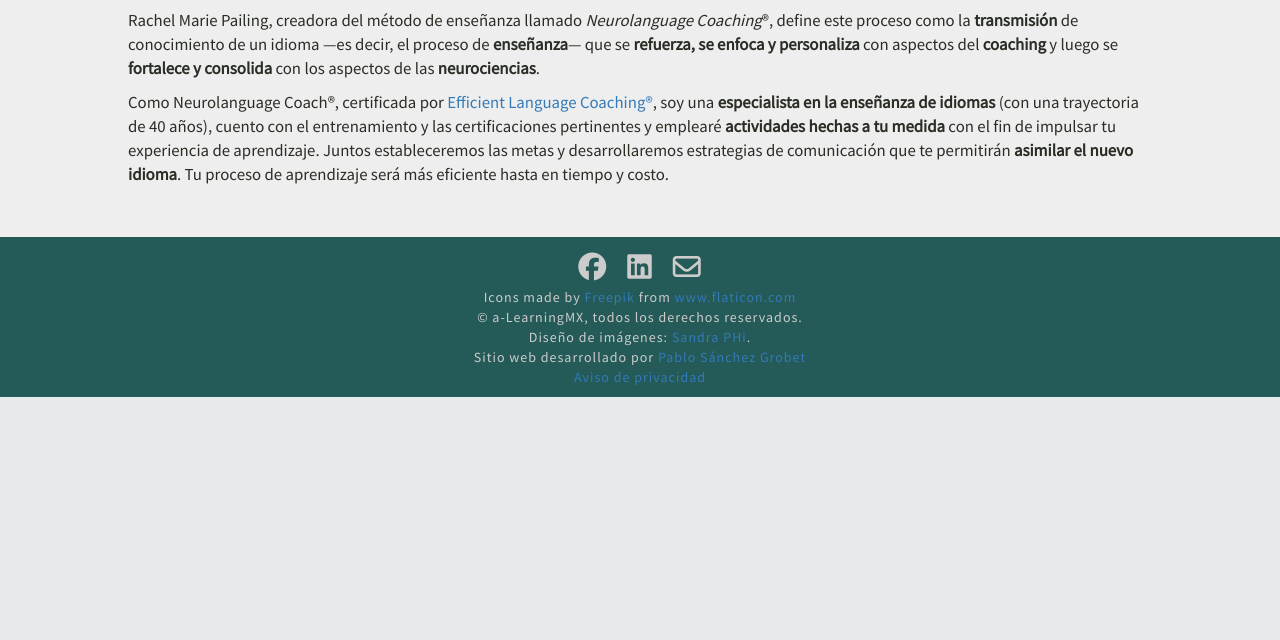
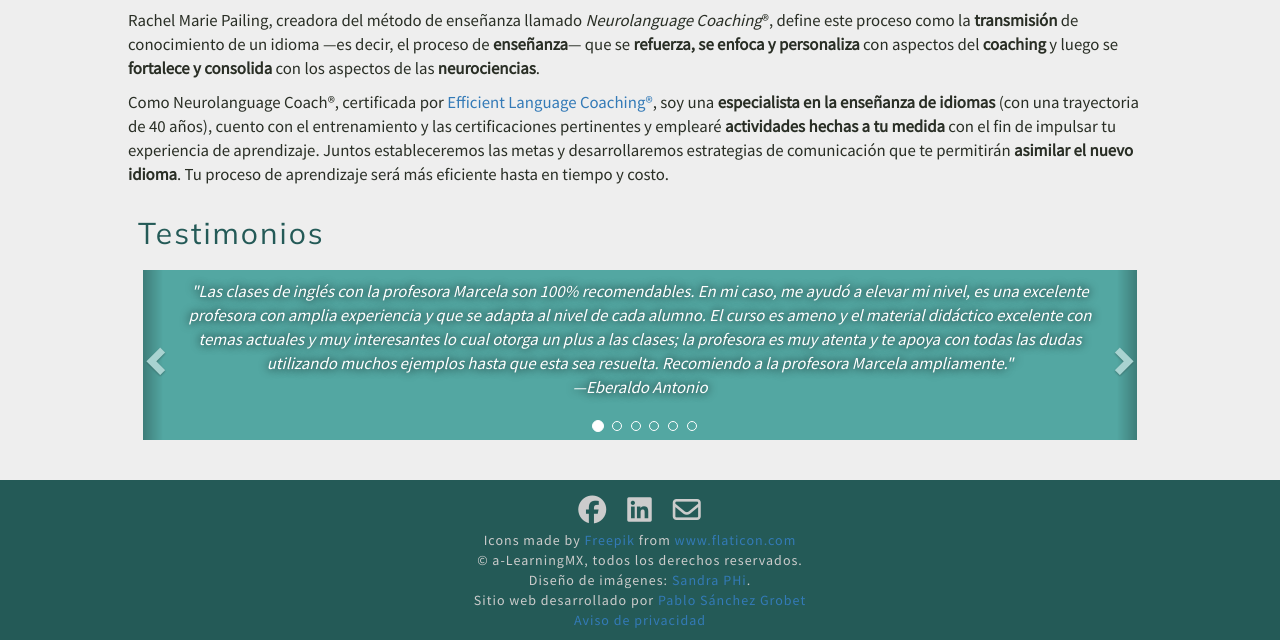
Before and after one commit to PSGrobet/a-learningmx, a PHP site: page /nlc.html in a window 1280 px wide. Shown: the part 835-1475 px from the top of the page. Before the commit the page ends 1232 px from the top, so only its background shows below. Run offline with PHP 8.4, Linux system fonts and the light colour scheme; some libraries are stand-ins or nearby versions.

Commit message:
add carrusel de testimonios

```diff
--- a/contacto.html
+++ b/contacto.html
@@ -101,7 +101,12 @@
                         <input type="radio" id="recomendacion" name="medio" value="Recomendación">
                         <label for="recomendacion">Recomendación</label>
                     </div>
+                    <div class="opcion">
+                        <input type="radio" id="linkedin" name="medio" value="Recomendación">
+                        <label for="linkedin">LinkedIn</label>
+                    </div>
                 </div>
+
             </fieldset>
             <div class="botones">
                 <input type="submit" value="Enviar" id="submit-btn">
--- a/css/styles-timeline.css
+++ b/css/styles-timeline.css
@@ -149,7 +149,7 @@ html, body {
   position: relative;
   margin-bottom: 20px; }
   .timeline-img-header h2 {
-    color: #ffffff;
+    color: #ffffff !important;
     position: absolute;
     bottom: 5px;
     left: 20px; }
--- a/css/styles.css
+++ b/css/styles.css
@@ -107,13 +107,15 @@
             height: 200px; } }
     .contacto form fieldset {
       border: 1px solid #53bdc5;
-      padding: 0 10px; }
+      padding: 10px 10px; }
       .contacto form fieldset legend + div {
         display: -webkit-box;
         display: -ms-flexbox;
         display: flex;
         -ms-flex-pack: distribute;
-            justify-content: space-around; }
+            justify-content: space-around;
+        -ms-flex-wrap: wrap;
+            flex-wrap: wrap; }
         @media screen and (max-width: 660px) {
           .contacto form fieldset legend + div {
             -webkit-box-orient: vertical;
@@ -145,7 +147,7 @@
       .contacto .botones #submit-btn:hover, .contacto .botones #submit-btn:active {
         background-color: #398d88; }
 
-.container {
+.container-portada {
   position: relative;
   padding: 0;
   width: 100%;
@@ -182,7 +184,9 @@
     background-position: 100%; } }
 
 .texto {
-  font-family: 'Petit Formal Script', cursive;
+  font-family: 'Source Sans Pro', cursive;
+  font-style: italic;
+  letter-spacing: 2px;
   position: relative;
   overflow: hidden;
   width: 100%;
@@ -683,4 +687,36 @@ a.contacto {
         color: #ccc; }
         .icons ul li a:hover, .icons ul li a:active {
           color: #646A61; }
+
+#carrusel-top {
+  max-width: 100%; }
+
+#carrusel-testimonios .item {
+  color: white;
+  width: 100%;
+  font-style: italic;
+  background-color: #53a7a2; }
+
+#carrusel-testimonios .slide-text {
+  display: -webkit-box;
+  display: -ms-flexbox;
+  display: flex;
+  -webkit-box-align: center;
+      -ms-flex-align: center;
+          align-items: center;
+  height: 100%;
+  padding: 10px 25px 30px 25px;
+  font-size: 14px; }
+
+#carrusel-testimonios .carousel-indicators {
+  bottom: -15px;
+  color: #292e25; }
+  #carrusel-testimonios .carousel-indicators ol {
+    margin-bottom: 0; }
+
+#carrusel-testimonios .carousel-control {
+  width: 2%; }
+  @media screen and (max-width: 600px) {
+    #carrusel-testimonios .carousel-control {
+      width: 10%; } }
 /*# sourceMappingURL=styles.css.map */
--- a/index.html
+++ b/index.html
@@ -52,7 +52,7 @@
 
     <main id="content">
 
-        <div class="container">
+        <div class="container-portada">
             <div class="cont-1"></div>
             <div class="texto"><div class="s-move">
                 <div class="slide">
--- a/mi-historia/index.html
+++ b/mi-historia/index.html
@@ -195,7 +195,7 @@
                             <h2>Neurolanguaje Coach Advanced</h2>
                         </div>
                         <div class="date">Agosto de 2020</div>
-                        <p>Me certifico como <strong>Neurolanguage Coach en el nivel Avanzado</strong>  y comienzo a cursar el nivel Profesional.</p>
+                        <p>Estoy en espera de mi certificación como <strong>Neurolanguage Coach en el nivel Avanzado</strong>  y por comenzar el nivel profesional.</p>
                     </div>
                 </div>
 
--- a/nlc.html
+++ b/nlc.html
@@ -49,7 +49,7 @@
 
     <div id="wrapper">
 
-      <div id="content">
+      <div>
         <h2>¿Qué es Neurolanguage Coaching?</h2>
         <p><cite>Neurolanguage Coaching</cite>&#174; es una nueva forma de <strong>personalizar el aprendizaje de un idioma</strong> que utiliza conocimientos de la <strong>pedagogía</strong> y las <strong></strong>neurociencias</strong>, además de las estrategias de comunicación y lineamientos del <strong>coaching</strong>.</p>
         <h2>¿Qué es un auténtico Coach?</h2>
@@ -62,7 +62,90 @@
         <p>Como Neurolanguage Coach&#174;, certificada por <a href="https://efficientlanguagecoaching.com/" target="_blank">Efficient Language Coaching&#174;</a>, soy una <strong>especialista en la enseñanza de idiomas</strong> (con una trayectoria de 40 años), cuento con el entrenamiento y las certificaciones pertinentes y emplearé <strong>actividades hechas a tu medida</strong> con el fin de impulsar tu <strong></strong>experiencia de aprendizaje</strong>. Juntos estableceremos las metas y desarrollaremos <strong></strong>estrategias de comunicación</strong> que te permitirán <strong>asimilar el nuevo idioma</strong>. Tu proceso de aprendizaje será más eficiente hasta en tiempo y costo.</p>
       </div>
 
+      <!--Testimonios-->
+
+      <h2>Testimonios</h2>
+
+      <div class="container" id="carrusel-top">
+        <!-- <h2>Testimonios</h2>   -->
+        <div id="carrusel-testimonios" class="carousel slide" data-ride="carousel" data-interval="false">
+          <!-- Indicators -->
+          <ol class="carousel-indicators">
+            <li data-target="#carrusel-testimonios" data-slide-to="0" class="active"></li>
+            <li data-target="#carrusel-testimonios" data-slide-to="1"></li>
+            <li data-target="#carrusel-testimonios" data-slide-to="2"></li>
+            <li data-target="#carrusel-testimonios" data-slide-to="3"></li>
+            <li data-target="#carrusel-testimonios" data-slide-to="4"></li>
+            <li data-target="#carrusel-testimonios" data-slide-to="5"></li>
+          </ol>
+
+          <!-- Wrapper for slides -->
+          <div class="carousel-inner">
+            <div class="item active">
+              <div class="slide-text">
+                  <p>"Las clases de inglés con la profesora Marcela son 100% recomendables. En mi caso, me ayudó a elevar mi nivel, es una excelente profesora con amplia experiencia y que se adapta al nivel de cada alumno. El curso es ameno y el material didáctico excelente con temas actuales y muy interesantes lo cual otorga un plus a las clases; la profesora es muy atenta y te apoya con todas las dudas utilizando muchos ejemplos hasta que esta sea resuelta. Recomiendo a la profesora Marcela ampliamente."<br/>
+                  &mdash;Eberaldo Antonio</p>
+
+                  </div>
+            </div>
+
+              <div class="item">
+                  <div class="slide-text">
+                      <p>"Todas las sesiones que he tenido con Marcela tienen mucho valor en mi aprendizaje del idioma inglés y en mi formación integral. Aunque estoy en una etapa inicial del idioma, siento que finalmente he podido avanzar, pues las sesiones con Marcela me han permitido acceder a un aprendizaje significativo. En cada clase hay una interacción real en inglés, los contenidos son acordes a las necesidades y preferencias del alumno y habilita la comprensión, estructura de conversaciones y en la pronunciación, además de la calidad humana de la Profesora que genera un ambiente de confianza a nivel personal. Agradezco mucho y la recomiendo a todos los que quieran aprender esta lengua."<br/>
+                      &mdash;Araceli Selene Dávila Robles</p>
+                  </div>
+              </div>
+
+              <div class="item">
+                  <div class="slide-text">
+                      <p>"Las clases fueron siempre orientadas a mis necesidades, con material de apoyo preparado para el tema que se quería cubrir. Los dos puntos anteriores hacían que Marcela impartiera una clase muy dinámica y ágil para poder participar y mejorar en todas mis áreas de oportunidad en el aprendizaje del idioma inglés."<br/>
+                      &mdash;Juan José García </p>
+                      </div>
+              </div>
+
+              <div class="item">
+                  <div class="slide-text">
+                      <p>"Somos un matrimonio joven que quiere aprender inglés. Llevamos dos meses y el avance ha sido sorprendente con el método que la Maestra Marcela Grobet está implementando. Damos nuestra amplia recomendación y total agradecimiento; seguiremos progresando de la mano con la Teacher."<br/>
+                      &mdash;Gabriel (Fitness Coach) y Andrea (Estilista)</p>
+
+                      </div>
+              </div>
+
+              <div class="item">
+                  <div class="slide-text">
+                      <p>"Marcela es una profesora muy profesional, ordenada, apasionada de su trabajo. Las clases son totalmente personalizadas, pone mucha atención en los temas que te interesan y desde ahí busca la manera de introducir temas gramaticales o reglas del idioma. Te hace hablar inglés desde el primer momento. Es una persona muy educada, amable y simpática. Me gusta mucho mi clase."<br/>
+                      &mdash;Sara Murcio, violonchelista. </p>
+
+                      </div>
+              </div>
+
+              <div class="item">
+                  <div class="slide-text">
+                      <p>"Llevo años aprendiendo inglés, pero los últimos meses han sido los más efectivos mara mi mejora del idioma, tanto por la metodología de enseñanza como por el impulso que te genera el Neurolanguage coaching. ¡Pasé de un nivel intermedio a nivel avanzado en menos de medio año!"<br/>
+                      &mdash;Eduardo Bello, Actuario.</p>
+
+                      </div>
+              </div>
+          </div>
+
+          <!-- Left and right controls -->
+          <a class="left carousel-control" href="#carrusel-testimonios" data-slide="prev">
+            <span class="glyphicon glyphicon-chevron-left"></span>
+            <span class="sr-only">Previous</span>
+          </a>
+          <a class="right carousel-control" href="#carrusel-testimonios" data-slide="next">
+            <span class="glyphicon glyphicon-chevron-right"></span>
+            <span class="sr-only">Next</span>
+          </a>
+        </div>
+      </div>
+
+      <!--FIN testimonios-->
+
     </div>
+
+
+
     </main>
 
     <footer>
--- a/sass/_contacto.scss
+++ b/sass/_contacto.scss
@@ -100,11 +100,12 @@ $cafe: #5a502d;
 
         fieldset {
             border: 1px solid $azul-claro;
-            padding: 0 10px;
+            padding: 10px 10px;
 
             legend + div {
                 display: flex;
                 justify-content: space-around;
+                flex-wrap: wrap;
 
                 @media screen and (max-width: 660px) {
                     flex-direction: column;
--- a/sass/_slideshow.scss
+++ b/sass/_slideshow.scss
@@ -86,7 +86,7 @@ $rosa-1: #8d2a75;
 $rosa-2: #a73a8d;
 $cafe: #5a502d;
 
-.container {
+.container-portada {
 
     position: relative;
     padding: 0;
@@ -114,7 +114,9 @@ $cafe: #5a502d;
 }
 
 .texto {
-    font-family: 'Petit Formal Script', cursive;
+    font-family: 'Source Sans Pro', cursive;
+    font-style: italic;
+    letter-spacing: 2px;
     position: relative;
     overflow: hidden;
     width: 100%;
--- a/sass/styles-timeline.scss
+++ b/sass/styles-timeline.scss
@@ -261,7 +261,7 @@ html, body {
 
 
     h2 {
-        color: $text;
+        color: $text !important;
         position: absolute;
         bottom: 5px;
         left: 20px;
--- a/sass/styles.scss
+++ b/sass/styles.scss
@@ -551,3 +551,50 @@ a.contacto {
         }
     }
 }
+
+#carrusel-top {
+
+    max-width: 100%;
+}
+
+#carrusel-testimonios {
+
+
+    // .carousel {
+    //     width: 100%;
+    // }
+
+
+
+    .item {
+        color: white;
+        width: 100%;
+        font-style: italic;
+        background-color: $verde-3;
+      }
+
+    .slide-text {
+        display: flex;
+        align-items: center;
+        height: 100%;
+        padding: 10px 25px 30px 25px;
+        font-size: 14px;
+    }
+
+    .carousel-indicators {
+        bottom: -15px;
+        color: $color-fr;
+        ol {
+            margin-bottom: 0;
+        }
+    }
+
+    .carousel-control {
+        width: 2%;
+
+        @media screen and (max-width: 600px){
+            width: 10%;
+
+        }
+    }
+}
```
Also changed, not shown: 2 other files.
